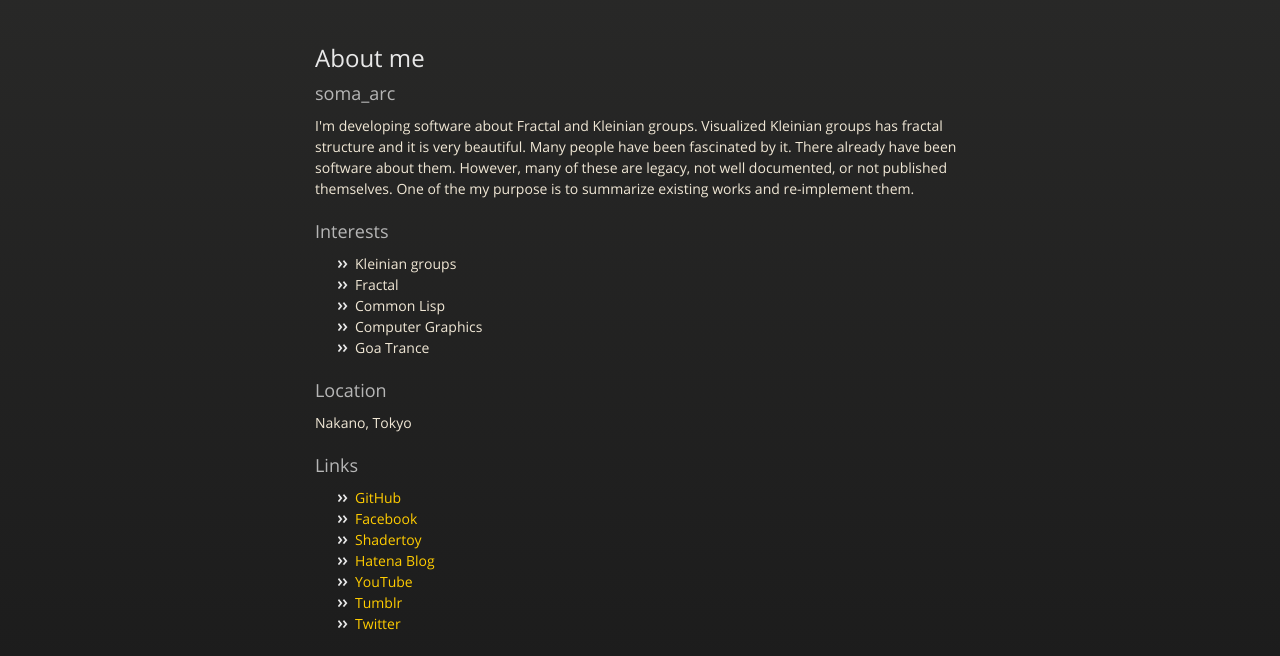
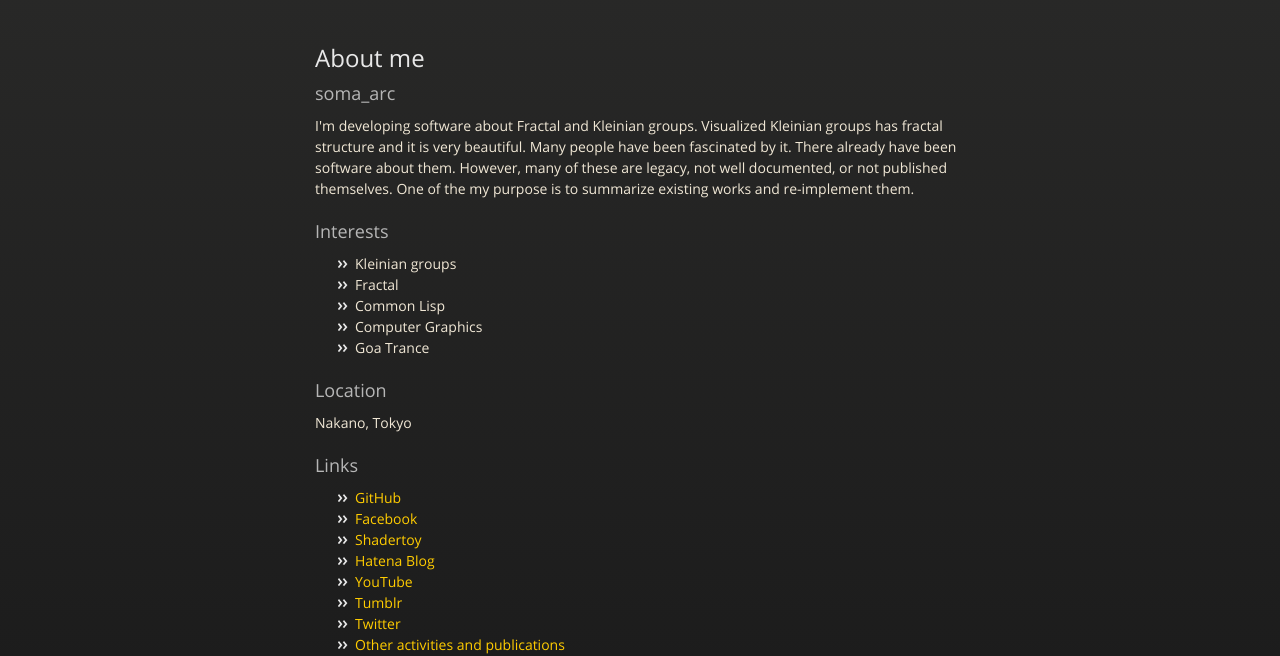
Before and after one commit to soma-arc/soma-arc.github.io, a plain HTML site: page index.html in a window 1280 px wide. Shown: the part 119-775 px from the top of the page. Drawn offline with nearby package versions, Linux system fonts and the light colour scheme.

Commit message:
Add link

```diff
--- a/index.html
+++ b/index.html
@@ -73,6 +73,8 @@
                     <li><a href="http://soma-arc.tumblr.com/">Tumblr</a>
                     </li>
                     <li><a href="https://twitter.com/soma_arc">Twitter</a><br>
+                    </li>
+                    <li><a href="http://knkmr.net">Other activities and publications</a><br>
                     </li>
                 </ul>
 
```
